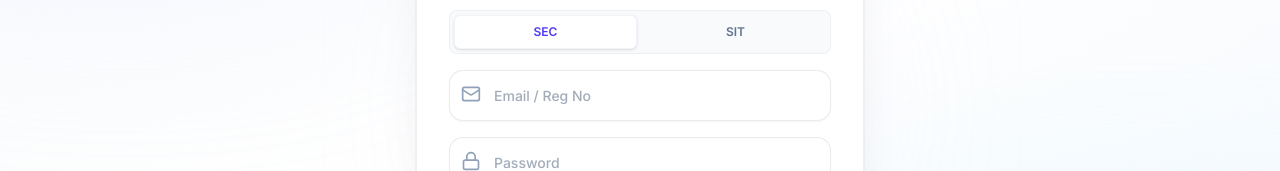
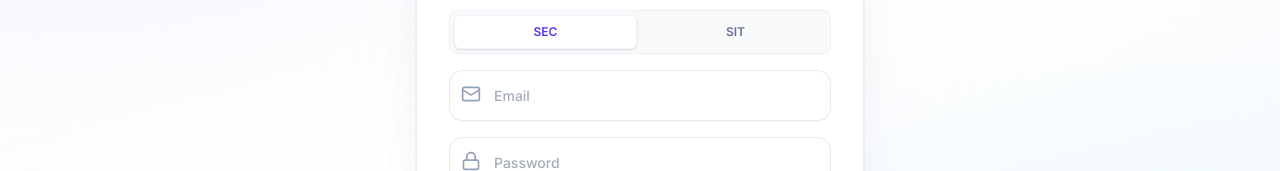
Before and after one commit to AravindS2006/edumate, a Next.js app in the folder frontend/: page / in a window 1280 px wide. Shown: the part 314-485 px from the top of the page. Built offline with nearby package versions, Linux system fonts and the light colour scheme.

Commit message:
Update page.tsx

```diff
--- a/frontend/src/app/page.tsx
+++ b/frontend/src/app/page.tsx
@@ -142,7 +142,7 @@ export default function Home() {
               <Mail className="absolute left-3 top-3.5 text-slate-400 group-focus-within:text-indigo-500 transition-colors" size={20} />
               <input
                 type="text"
-                placeholder="Email / Reg No"
+                placeholder="Email"
                 value={username}
                 onChange={(e) => setUsername(e.target.value)}
                 className="glass-input w-full pl-10"
```
